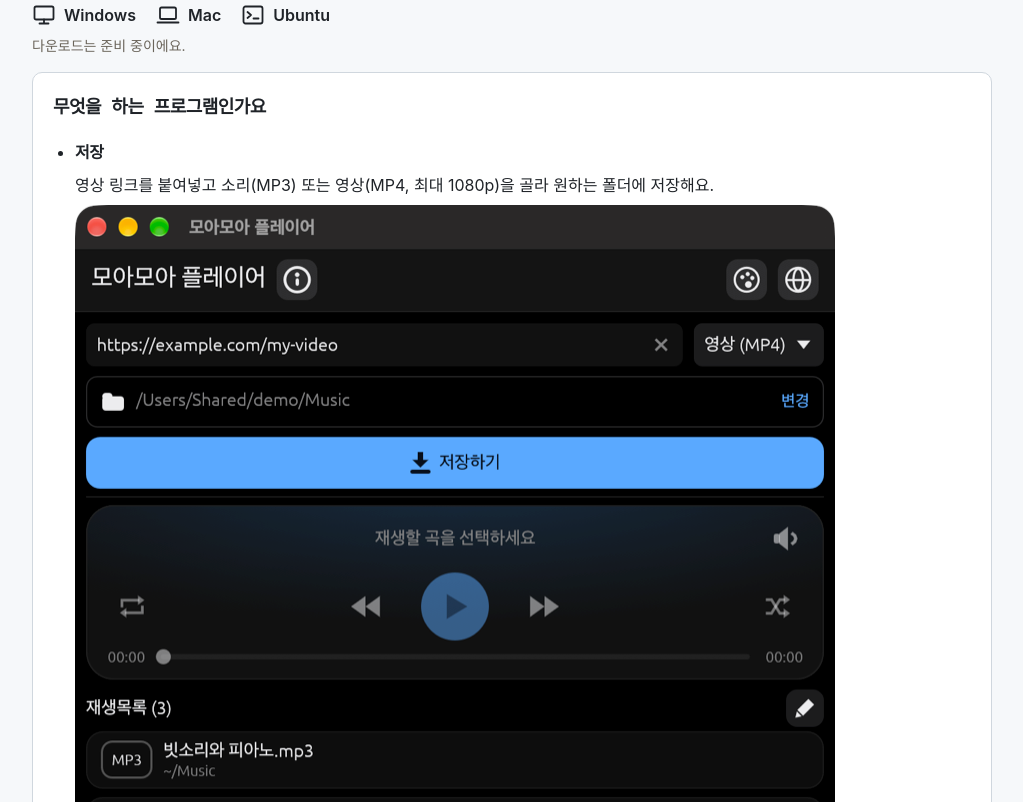
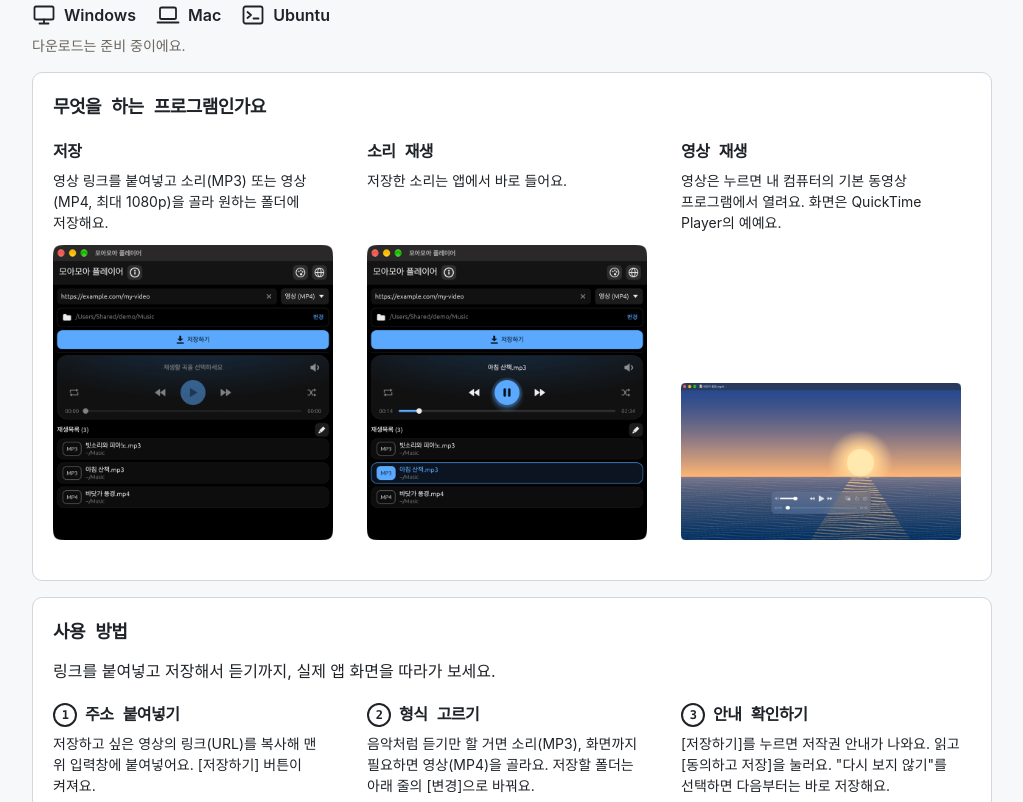
Before and after one commit to it-solvers/it-solvers.github.io, a plain HTML site: page insights/justgrab-player.html in a window 1280 px wide. Shown: the part 338-1140 px from the top of the page, without its empty margins (128-1151 px from the left). Drawn offline with Linux system fonts and the light colour scheme.

Commit message:
모아모아 플레이어 페이지의 앱 화면 배치 복구와 크기 줄이기
Co-Authored-By: Claude Sonnet 5.5 <noreply@anthropic.com>

```diff
--- a/insights/justgrab-player.html
+++ b/insights/justgrab-player.html
@@ -79,6 +79,13 @@
     .lease-overview ul.os-list { display: flex; flex-wrap: wrap; gap: 8px 20px; margin: 14px 0 4px; padding: 0; list-style: none; }
     .os-list li { display: flex; align-items: center; gap: 8px; margin: 0; font-weight: 600; }
     .os .ubuntu-confirm { max-width: 260px; }
+    /* 프로그램 소개·사용 방법·편의 기능: 설명 아래에 앱 화면. 넓으면 한 줄에 3개 */
+    .lease-overview .card .how-steps { display: grid; grid-template-columns: repeat(auto-fill, minmax(min(100%, 240px), 1fr)); gap: 28px 24px; padding-left: 0; margin: 20px 0; list-style: none; }
+    .lease-overview .card .how-steps li { display: flex; flex-direction: column; margin: 0; max-width: 280px; }
+    .how-steps h3 { display: flex; align-items: center; gap: 8px; margin: 0 0 6px; }
+    .how-steps .step-no { display: inline-flex; flex: 0 0 24px; height: 24px; box-sizing: border-box; align-items: center; justify-content: center; border-radius: 50%; border: 2px solid currentColor; font-size: 12px; }
+    .lease-overview .card .how-steps p { margin: 0 0 12px; font-size: 14px; }
+    .how-steps img { display: block; width: 100%; height: auto; margin-top: auto; }
     /* 설치 순서: 번호와 설명, 그 아래 화면. 넓으면 나란히 놓고 화면의 위쪽을 맞춘다 */
     .lease-overview .card ol.install-steps { display: grid; grid-template-columns: repeat(auto-fit, minmax(min(100%, 300px), 1fr)); gap: 12px 24px; margin: 8px 0 0; padding: 0; list-style: none; }
     .lease-overview .card .install-steps li { display: grid; grid-row: span 2; grid-template-rows: subgrid; gap: 10px; margin: 0; max-width: 440px; }
```
Also changed, not shown: 1 other file.
